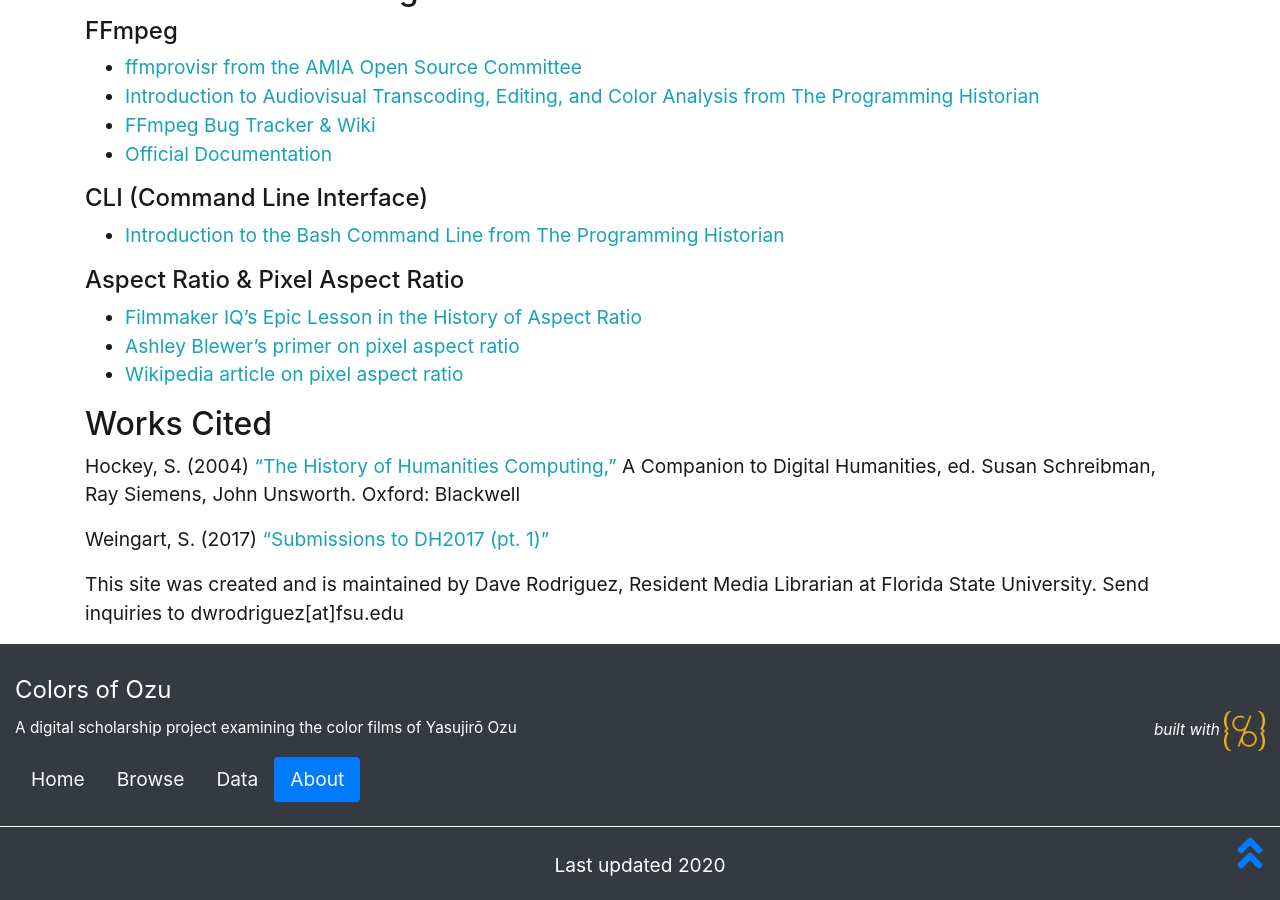
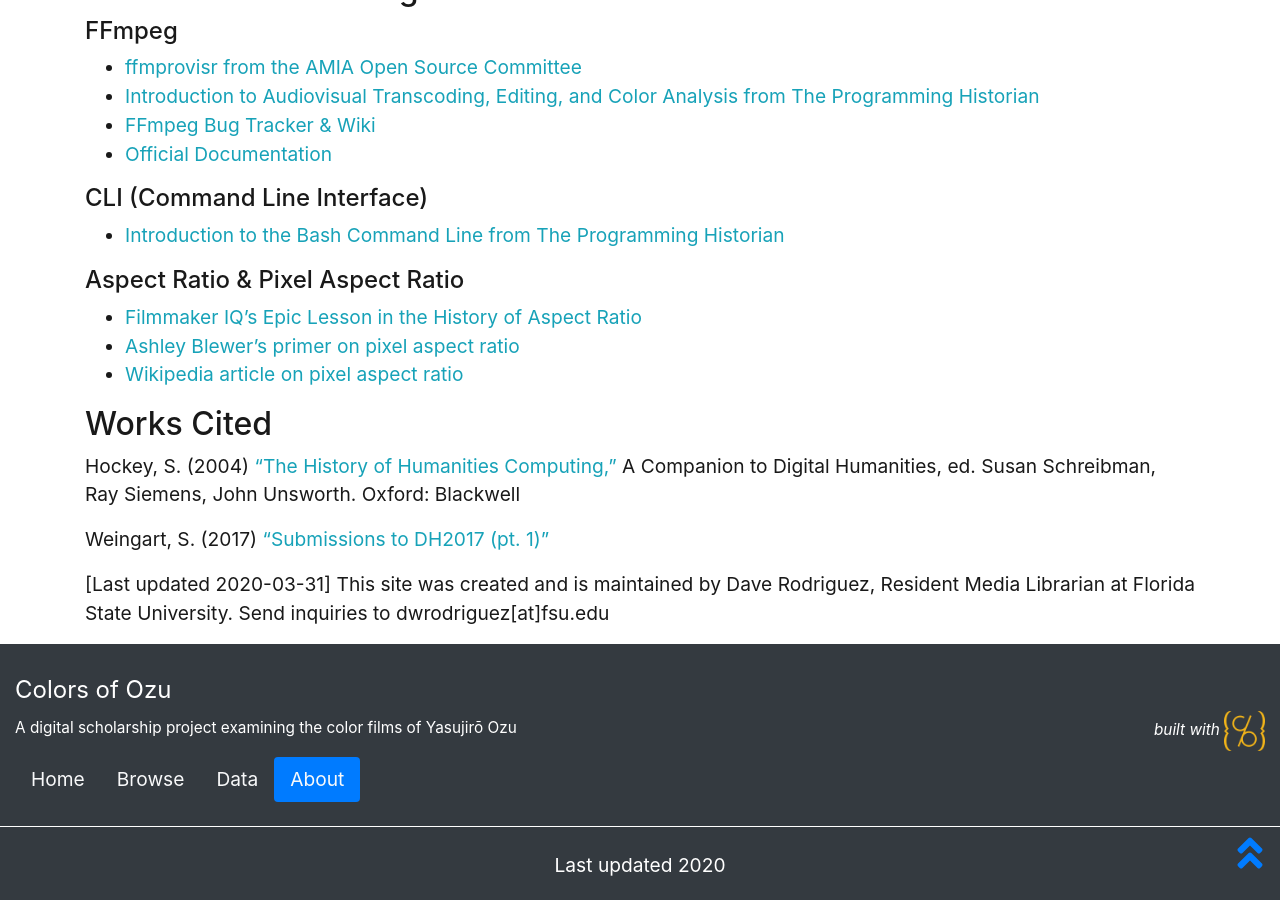
Before and after one commit to drodz11/colors-of-ozu, a Jekyll site: the page built from pages/about.md, in a window 1280 px wide and 900 px high, scrolled down 4459 px. Built offline with Jekyll 4.4.1, drawn with Linux system fonts in a browser that asks for light colours.

Commit message:
Update about.md

```diff
--- a/pages/about.md
+++ b/pages/about.md
@@ -109,5 +109,5 @@ Hockey, S. (2004) [“The History of Humanities Computing,”](http://www.digita
 
 Weingart, S. (2017) [“Submissions to DH2017 (pt. 1)”](http://scottbot.net/submissions-to-dh2017-pt-1)
 
-
+[Last updated 2020-03-31]
 This site was created and is maintained by Dave Rodriguez, Resident Media Librarian at Florida State University. Send inquiries to dwrodriguez[at]fsu.edu
```
